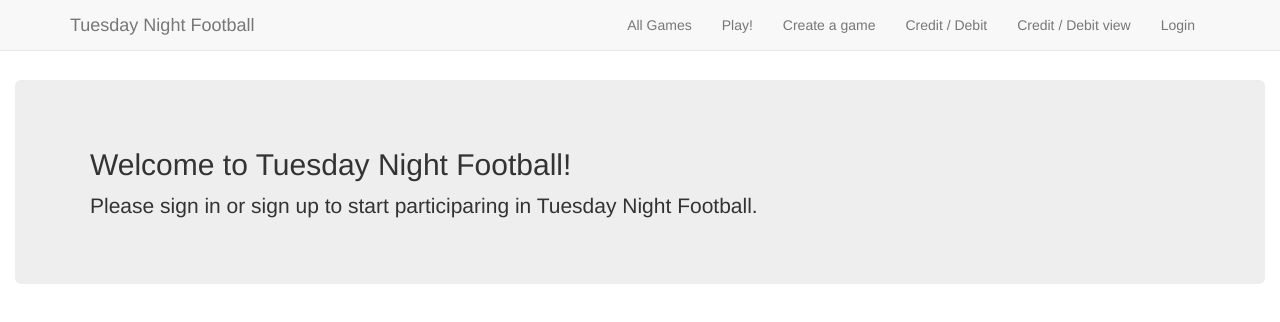
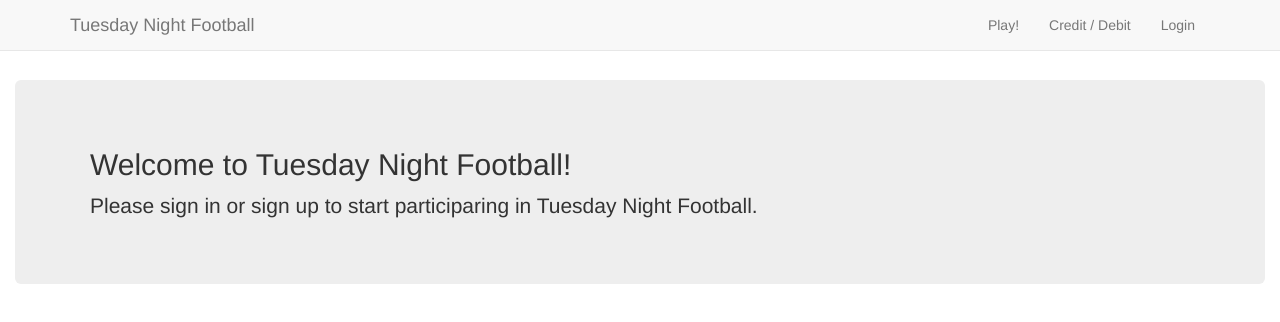
Before and after one commit to KrisReid/TBG, an Angular app: page / in a window 1280 px wide. Shown: the top 322 px of the page. Built offline with nearby package versions, Linux system fonts and the light colour scheme.

Commit message:
Authorisation added to dropdown and each page

```diff
--- a/src/app/app.template.html
+++ b/src/app/app.template.html
@@ -13,20 +13,20 @@
       <!-- Could also use 'nav nav-pills' -->
       <ul class="nav navbar-nav navbar-right collapse navbar-collapse" data-toggle="collapse" data-target=".navbar-collapse">
         <li>
-          <a routerLink="/gameview" routerLinkActive="active">All Games</a>
+          <a *ngIf="authService.loggedInUser == 'Admin'" routerLink="/gameview" routerLinkActive="active">All Games</a>
           <!-- <a data-toggle="collapse" data-target=".navbar-collapse"></a> -->
         </li>
         <li>
           <a routerLink="/play" routerLinkActive="active">Play!</a>
         </li>
         <li>
-          <a routerLink="/create" routerLinkActive="active">Create a game</a>
+          <a *ngIf="authService.loggedInUser == 'Admin'" routerLink="/create" routerLinkActive="active">Create a game</a>
         </li>
         <li>
-          <a routerLink="/creditdebit" routerLinkActive="active">Credit / Debit</a>
+          <a *ngIf="authService.loggedInUser == 'Admin'" routerLink="/creditdebit" routerLinkActive="active">Admin Credit / Debit</a>
         </li>
         <li>
-          <a routerLink="/creditdebitview" routerLinkActive="active">Credit / Debit view</a>
+          <a routerLink="/creditdebitview" routerLinkActive="active">Credit / Debit</a>
         </li>
         <li>
           <!-- <a routerLink="/login" routerLinkActive="active">Login</a> -->
--- a/src/app/create-game/create-game.component.ts
+++ b/src/app/create-game/create-game.component.ts
@@ -2,6 +2,7 @@ import {Component} from '@angular/core';
 import {Router} from '@angular/router';
 
 import {GameService} from '../services/game.service';
+import { UserAuthService } from '../services/user-auth.service';
 
 @Component({
   selector: 'create',
@@ -11,7 +12,8 @@ export class CreateGameComponent {
 
   constructor(
     private router: Router,
-    private gameService: GameService
+    private gameService: GameService,
+    private authService: UserAuthService
   ) {}
 
   games = []
--- a/src/app/create-game/create-game.template.html
+++ b/src/app/create-game/create-game.template.html
@@ -1,3 +1,4 @@
+<div *ngIf="authService.loggedInUser == 'Admin'">
   <form
     novalidate
     (ngSubmit)="Create()"
@@ -104,3 +105,12 @@
     </button>
 
   </form>
+</div>
+
+<div *ngIf="authService.loggedInUser == 'User'">
+  <p>
+    GENERIC ERROR MESSAGE TO BE REPLACED
+
+    YOU DO NOT HAVE AUTHORISATION TO BE ON THIS PAGE
+  </p>
+</div>
--- a/src/app/credit-debit/credit-debit.component.ts
+++ b/src/app/credit-debit/credit-debit.component.ts
@@ -2,6 +2,7 @@ import {Component, OnInit} from '@angular/core';
 import {Router, ActivatedRoute} from '@angular/router';
 
 import {PlayerService} from '../services/player.service';
+import { UserAuthService } from '../services/user-auth.service';
 
 import { ToastComponent } from '../toast/toast.component';
 
@@ -28,6 +29,7 @@ export class CreditDebitComponent implements OnInit {
     private route: ActivatedRoute,
     private playerService: PlayerService,
     public toast: ToastComponent,
+    private authService: UserAuthService
   ) {  }
 
   ngOnInit() {
--- a/src/app/credit-debit/credit-debit.template.html
+++ b/src/app/credit-debit/credit-debit.template.html
@@ -1,4 +1,6 @@
-<app-toast [message]="toast.message"></app-toast>
+<div *ngIf="authService.loggedInUser == 'Admin'">
+
+  <app-toast [message]="toast.message"></app-toast>
 
   <div class="row" id="search">
     <div class="col-sm-4 col-sm-offset-8">
@@ -35,3 +37,11 @@
     </button>
 
   </div>
+</div>
+<div *ngIf="authService.loggedInUser == 'User'">
+  <p>
+    GENERIC ERROR MESSAGE TO BE REPLACED
+
+    YOU DO NOT HAVE AUTHORISATION TO BE ON THIS PAGE
+  </p>
+</div>
--- /dev/null
+++ b/src/app/error/authorisation-error.template.html
@@ -0,0 +1,3 @@
+<p>
+  You are not authorised to have access to this page .... stop being a dick
+</p>
--- a/src/app/game-view/game-view.component.ts
+++ b/src/app/game-view/game-view.component.ts
@@ -2,6 +2,7 @@ import {Component, EventEmitter} from '@angular/core';
 import {Router} from '@angular/router';
 
 import {GameService} from '../services/game.service';
+import { UserAuthService } from '../services/user-auth.service';
 
 @Component({
     selector: 'gameview',
@@ -14,7 +15,8 @@ export class GameViewComponent {
 
     constructor(
         private router: Router,
-        private gameService: GameService
+        private gameService: GameService,
+        private authService: UserAuthService
     ) {}
 
     ngOnInit() {
--- a/src/app/game-view/game-view.template.html
+++ b/src/app/game-view/game-view.template.html
@@ -1,3 +1,4 @@
+<div *ngIf="authService.loggedInUser == 'Admin'">
   <div class="col-sm-12" id="page">
     <div *ngFor="let game of games | sort">
       <div class="col-sm-offset-1 col-sm-4 col-sm-offset-1" id="game">
@@ -19,3 +20,11 @@
       </div>
     </div>
   </div>
+</div>
+<div *ngIf="authService.loggedInUser == 'User'">
+  <p>
+    GENERIC ERROR MESSAGE TO BE REPLACED
+
+    YOU DO NOT HAVE AUTHORISATION TO BE ON THIS PAGE
+  </p>
+</div>
```
Also changed, not shown: src/app/error/authorisation-error.component.ts (added, +14 -0 lines), src/app/error/authorisation-error.module.ts (added, +11 -0 lines). Lines whose indentation alone changed are shown as unchanged.
